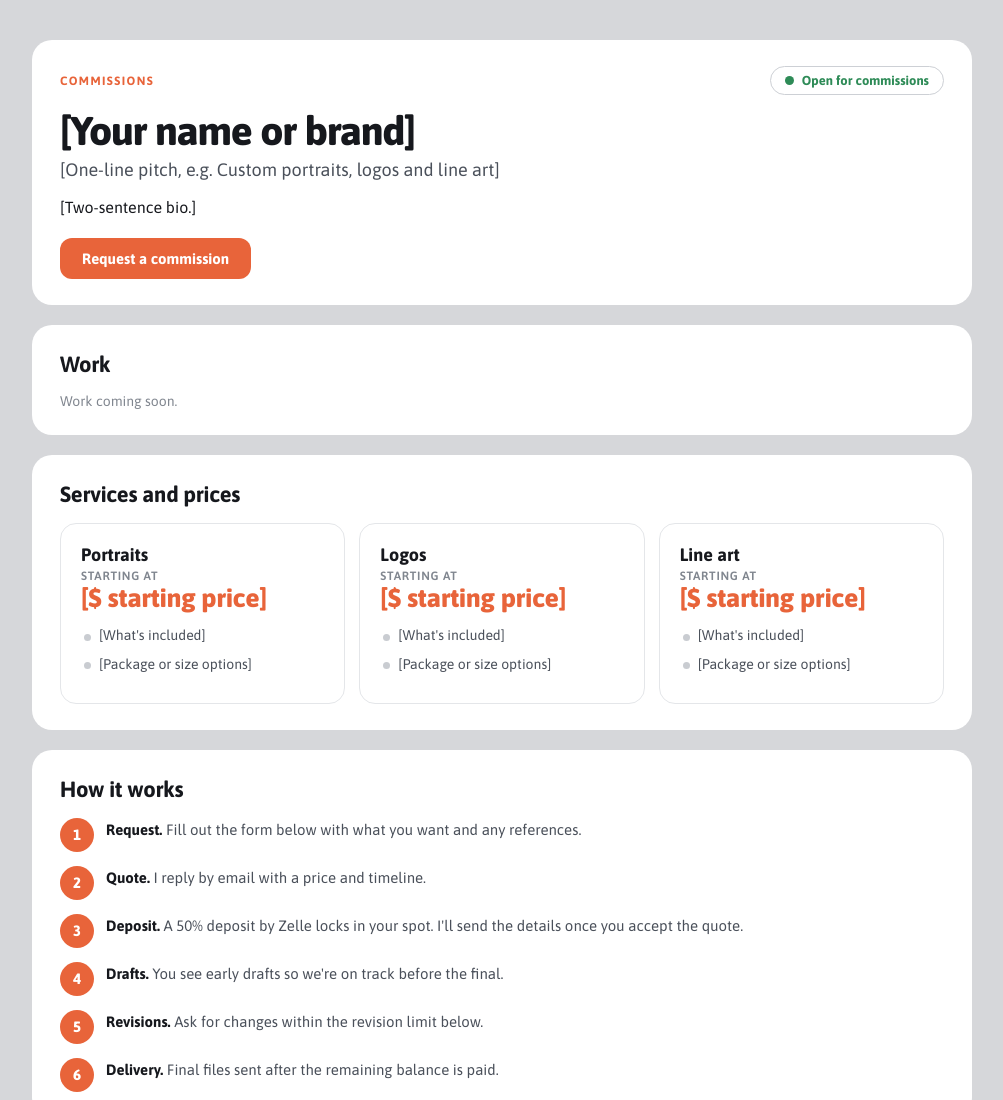
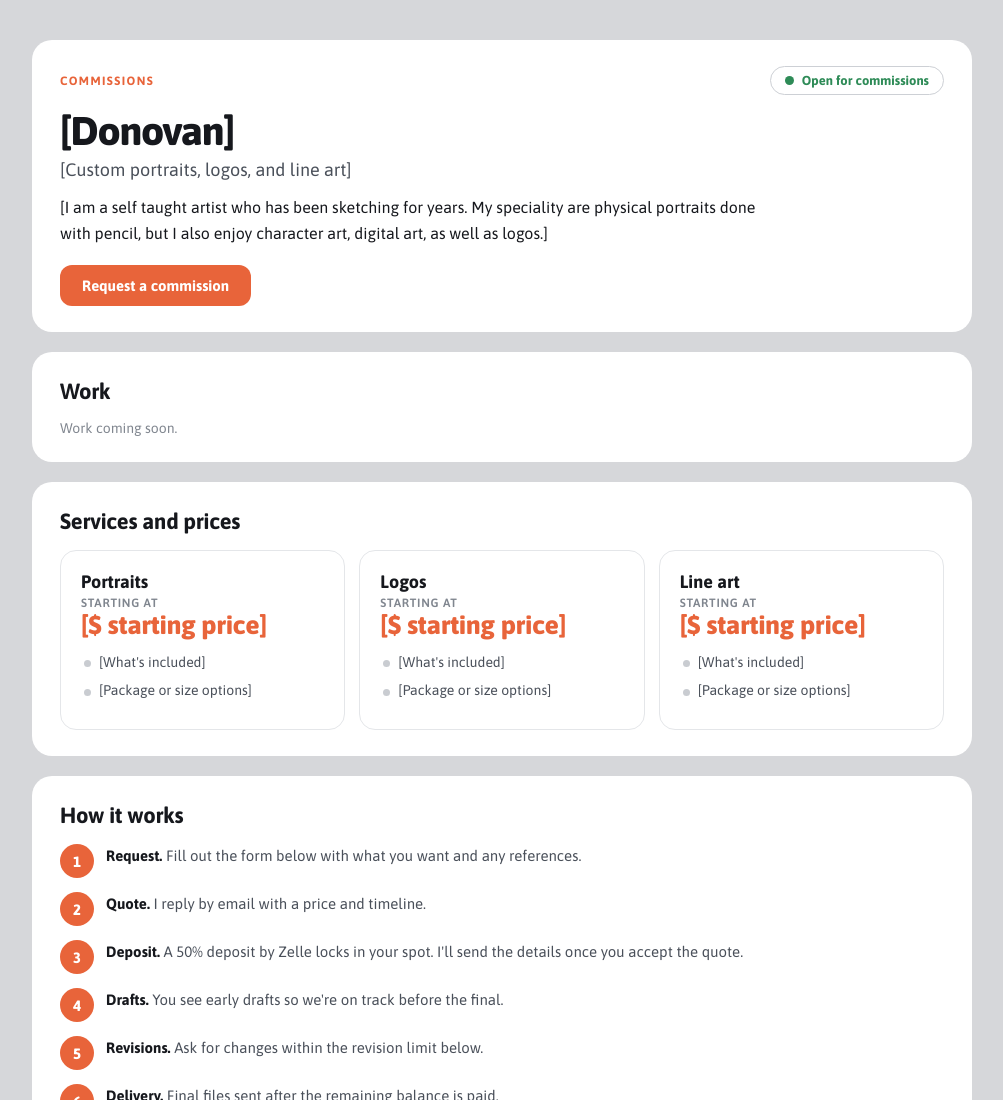
Before and after one commit to donstaten23-cpu/personal-dashboard-tracker, a plain HTML site: page commissions.html in a window 1280 px wide. Shown: the top 1100 px of the page, without its empty margins (138-1141 px from the left). Drawn offline with Linux system fonts and the light colour scheme.

Commit message:
Update site information in commissions.html

```diff
--- a/commissions.html
+++ b/commissions.html
@@ -96,9 +96,9 @@
 var STATUS = "open";   // <-- the one word to flip: "open" or "closed"
 
 var SITE = {
-  name:  "[Your name or brand]",
-  pitch: "[One-line pitch, e.g. Custom portraits, logos and line art]",
-  bio:   "[Two-sentence bio.]",
+  name:  "[Donovan]",
+  pitch: "[Custom portraits, logos, and line art]",
+  bio:   "[I am a self taught artist who has been sketching for years. My speciality are physical portraits done with pencil, but I also enjoy character art, digital art, as well as logos.]",
   // Google Form: Send > the <> tab > copy the src="..." link from the iframe code (ends in ?embedded=true)
   formUrl: ""
 };
```
